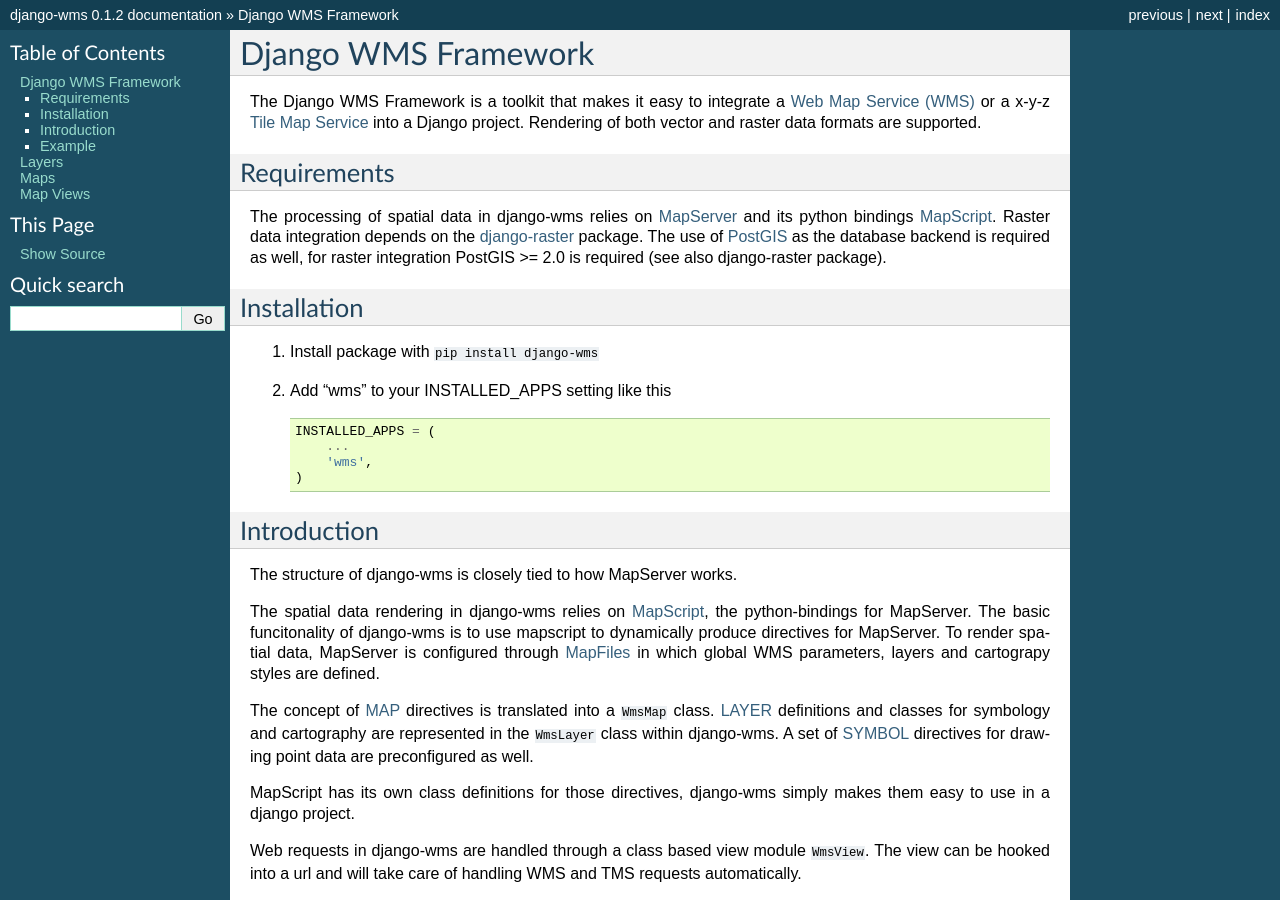
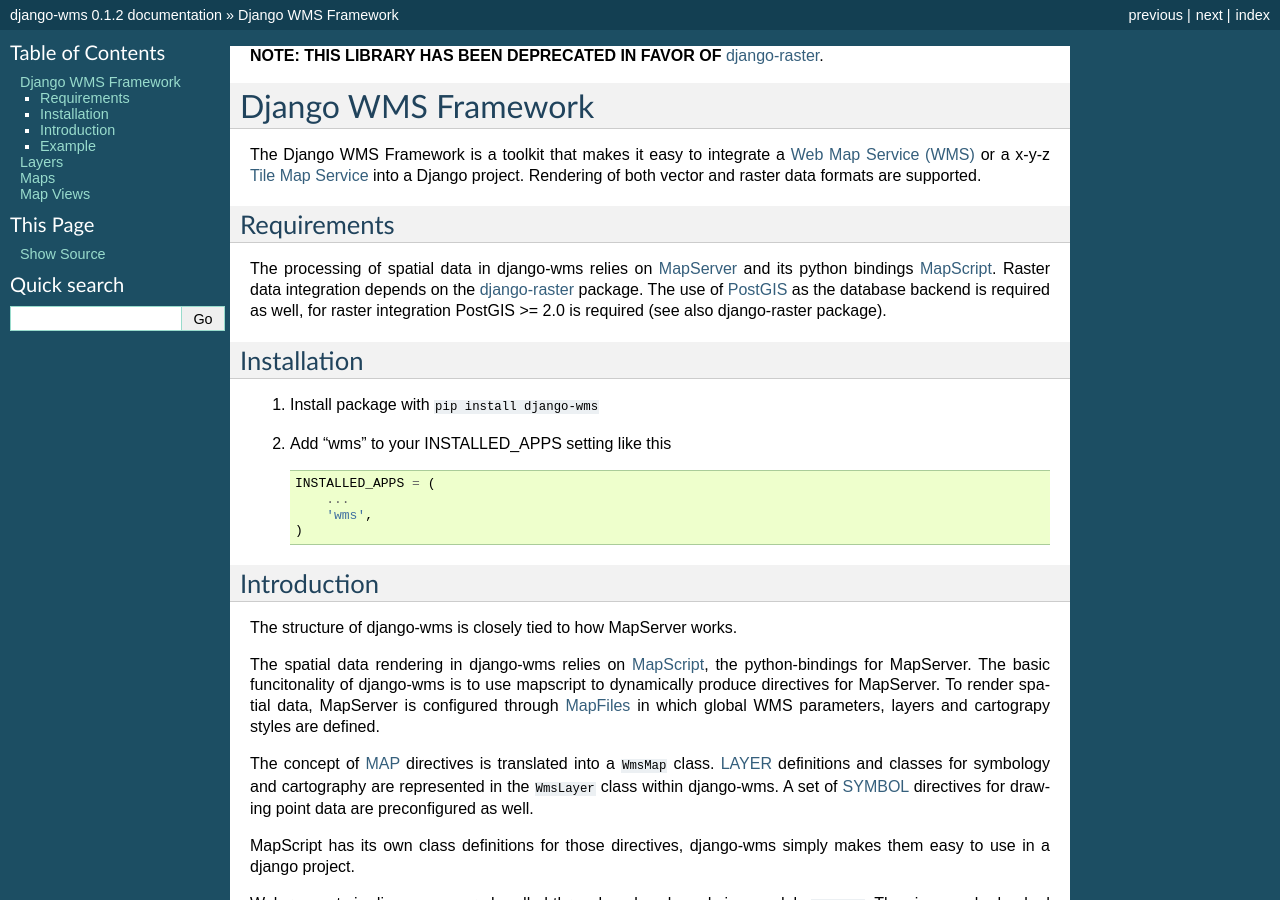
Before and after one commit to geodesign/django-wms, a Sphinx documentation site: the page built from docs/index.rst, in a window 1280 px wide and 900 px high. Built offline with Sphinx 7.4.7, drawn with Linux system fonts in a browser that asks for light colours; formulas are drawn with MathJax 3.

Commit message:
Added deprecation notice

```diff
--- a/README.rst
+++ b/README.rst
@@ -1,11 +1,10 @@
+**NOTE: THIS LIBRARY HAS BEEN DEPRECATED IN FAVOR OF** `django-raster <https://github.com/geodesign/django-raster>`_.
+
 Django WMS Framework
 ======================
 The Django WMS Framework is a toolkit that makes it easy to build a `Web Map Service (WMS) <http://en.wikipedia.org/wiki/Web_Map_Service>`_ or a x-y-z `Tile Map Service <http://en.wikipedia.org/wiki/Tile_Map_Service>`_. Rendering of both vector and raster data formats are supported.
 
 For complete documentation please go to `<http://django-wms.readthedocs.org>`_
-
-.. image:: https://api.shippable.com/projects/5423d57480088cee586cd0c7/badge?branchName=master
-    :target: https://app.shippable.com/projects/5423d57480088cee586cd0c7/builds/latest
 
 Requirements
 ------------
--- a/docs/index.rst
+++ b/docs/index.rst
@@ -1,3 +1,5 @@
+**NOTE: THIS LIBRARY HAS BEEN DEPRECATED IN FAVOR OF** `django-raster <https://github.com/geodesign/django-raster>`_.
+
 Django WMS Framework
 ======================
 The Django WMS Framework is a toolkit that makes it easy to integrate a `Web Map Service (WMS) <http://en.wikipedia.org/wiki/Web_Map_Service>`_ or a x-y-z `Tile Map Service <http://en.wikipedia.org/wiki/Tile_Map_Service>`_ into a Django project. Rendering of both vector and raster data formats are supported.
```
